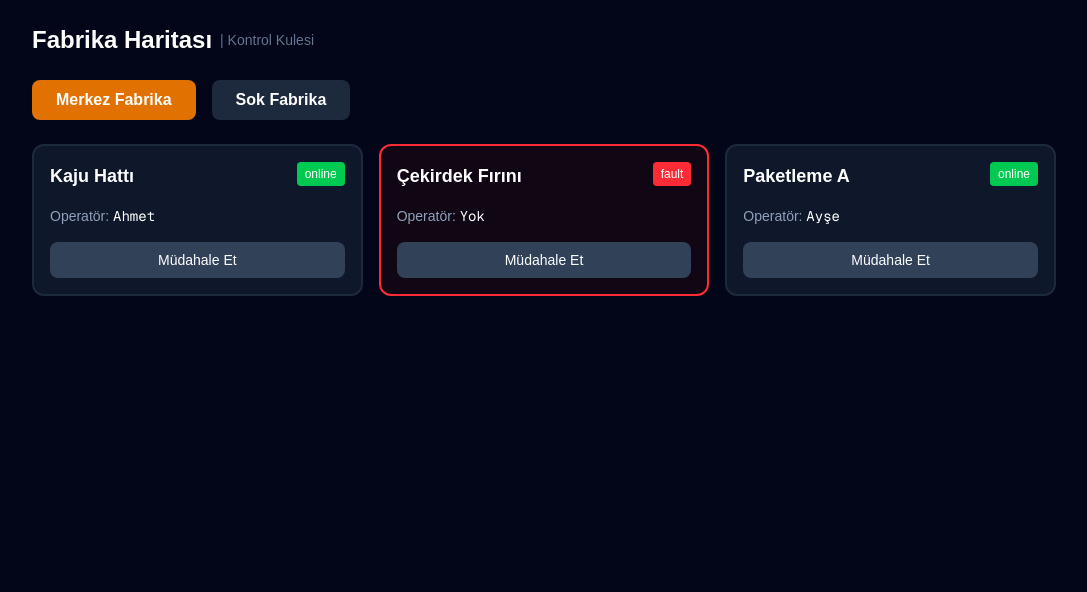
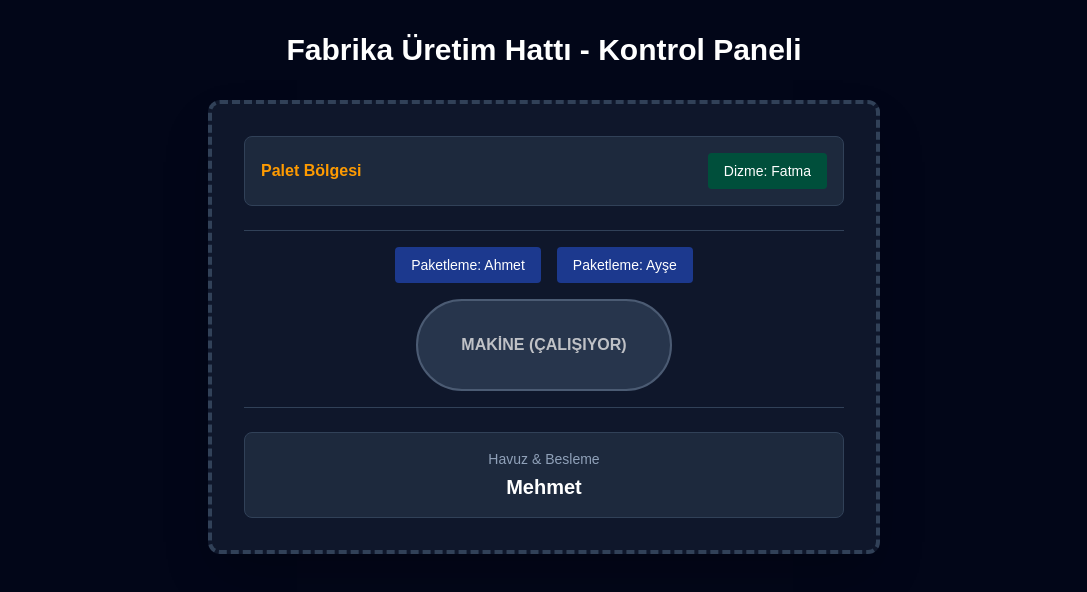
Before and after one commit to burakridvangoker/gold_harvest_project, a Next.js app: page / in a window 1280 px wide. Shown: the top 592 px of the page, without its empty margins (96-1183 px from the left). Built offline with nearby package versions, Linux system fonts and the light colour scheme.

Commit message:
Uretim hatti haritasi eklendi

```diff
--- /dev/null
+++ b/app/components/CellLayout.tsx
@@ -0,0 +1,32 @@
+// app/components/CellLayout.tsx
+export default function CellLayout({ cellData }) {
+  return (
+    <div className="border-4 border-dashed border-slate-700 p-8 rounded-xl bg-slate-900 w-full max-w-2xl mx-auto shadow-2xl">
+      <div className="flex flex-col gap-6 text-center">
+        {/* En Üst: Palet ve Dizme */}
+        <div className="flex justify-between items-center bg-slate-800 p-4 rounded-lg border border-slate-700">
+           <div className="text-amber-500 font-bold">Palet Bölgesi</div>
+           <div className="bg-emerald-900 px-4 py-2 rounded text-sm text-white">Dizme: {cellData.stations.dizme.worker}</div>
+        </div>
+
+        {/* Orta: Paketleme ve Makine */}
+        <div className="flex flex-col items-center gap-4 py-4 border-y border-slate-700">
+           <div className="flex gap-4">
+             {cellData.stations.paketleme.workers.map((w, index) => (
+               <div key={index} className="bg-blue-900 px-4 py-2 rounded text-sm text-white">Paketleme: {w}</div>
+             ))}
+           </div>
+           <div className="bg-slate-700 p-8 w-64 rounded-full font-bold animate-pulse text-white border-2 border-slate-500">
+             {cellData.stations.makine.status === 'running' ? "MAKİNE (ÇALIŞIYOR)" : "MAKİNE (DURDU)"}
+           </div>
+        </div>
+
+        {/* En Alt: Havuz ve Besleme */}
+        <div className="bg-slate-800 p-4 rounded-lg border border-slate-700">
+           <div className="text-sm text-slate-400 mb-1">Havuz & Besleme</div>
+           <div className="font-bold text-xl text-white">{cellData.stations.besleme.worker}</div>
+        </div>
+      </div>
+    </div>
+  );
+}
--- a/app/page.tsx
+++ b/app/page.tsx
@@ -1,62 +1,26 @@
-// @ts-nocheck
+// app/page.tsx
 "use client";
-import { useState } from "react";
+import CellLayout from "./components/CellLayout";
 
-export default function FactoryMap() {
-  const [activeTab, setActiveTab] = useState("Merkez");
-  const [factories, setFactories] = useState({
-    Merkez: [
-      { id: "M1", name: "Kaju Hattı", status: "online", operator: "Ahmet" },
-      { id: "M2", name: "Çekirdek Fırını", status: "fault", operator: "Yok" },
-      { id: "M3", name: "Paketleme A", status: "online", operator: "Ayşe" },
-    ],
-    Sok: [
-      { id: "S1", name: "Badem Hattı", status: "online", operator: "Fatma" },
-      { id: "S2", name: "Otomatik Tartım", status: "online", operator: "Mehmet" },
-    ]
-  });
-
-  const handleIntervention = (factory, machineId) => {
-    // Burada basit bir "Müdahale" mantığı kurgulayacağız.
-    alert(`Müdahale: ${machineId} numaralı makineye yönlendiriliyorsunuz.`);
+export default function Home() {
+  // Bu veriyi yarın veritabanından çekebilirsin, şimdilik burada duruyor
+  const cellData = {
+    id: "Line_01",
+    stations: {
+      besleme: { worker: "Mehmet", status: "active" },
+      makine: { status: "running", outputRate: 15 },
+      paketleme: { workers: ["Ahmet", "Ayşe"], status: "active" },
+      dizme: { worker: "Fatma", status: "idle" },
+      operator: { name: "Rıdvan", role: "Supervisor" }
+    }
   };
 
   return (
-    <div className="min-h-screen bg-slate-950 text-white p-6">
-      <div className="max-w-5xl mx-auto">
-        <h1 className="text-2xl font-bold mb-6 flex items-center gap-2">
-           Fabrika Haritası <span className="text-slate-500 text-sm font-normal">| Kontrol Kulesi</span>
-        </h1>
+    <div className="min-h-screen bg-slate-950 p-8">
+      <h1 className="text-3xl font-bold text-white mb-8 text-center">Fabrika Üretim Hattı - Kontrol Paneli</h1>
 
-        {/* Tab Sistemi */}
-        <div className="flex gap-4 mb-6">
-          {["Merkez", "Sok"].map((f) => (
-            <button key={f} onClick={() => setActiveTab(f)} className={`px-6 py-2 rounded-lg font-bold ${activeTab === f ? 'bg-amber-600' : 'bg-slate-800'}`}>
-              {f} Fabrika
-            </button>
-          ))}
-        </div>
-
-        {/* Harita / Grid Görünümü */}
-        <div className="grid grid-cols-1 md:grid-cols-2 lg:grid-cols-3 gap-4">
-          {factories[activeTab].map((m) => (
-            <div key={m.id} className={`p-4 rounded-xl border-2 ${m.status === 'fault' ? 'border-red-500 bg-red-950/20' : 'border-slate-800 bg-slate-900'}`}>
-              <div className="flex justify-between items-start mb-4">
-                <h3 className="font-bold text-lg">{m.name}</h3>
-                <span className={`text-xs px-2 py-1 rounded ${m.status === 'fault' ? 'bg-red-500' : 'bg-green-500'}`}>{m.status}</span>
-              </div>
-              <p className="text-slate-400 text-sm mb-4">Operatör: <span className="text-white font-mono">{m.operator}</span></p>
-
-              <button
-                onClick={() => handleIntervention(activeTab, m.id)}
-                className="w-full py-2 bg-slate-700 hover:bg-slate-600 rounded-lg text-sm font-medium transition"
-              >
-                Müdahale Et
-              </button>
-            </div>
-          ))}
-        </div>
-      </div>
+      {/* Çizdiğin haritayı buraya çağırıyoruz */}
+      <CellLayout cellData={cellData} />
     </div>
   );
 }
```
